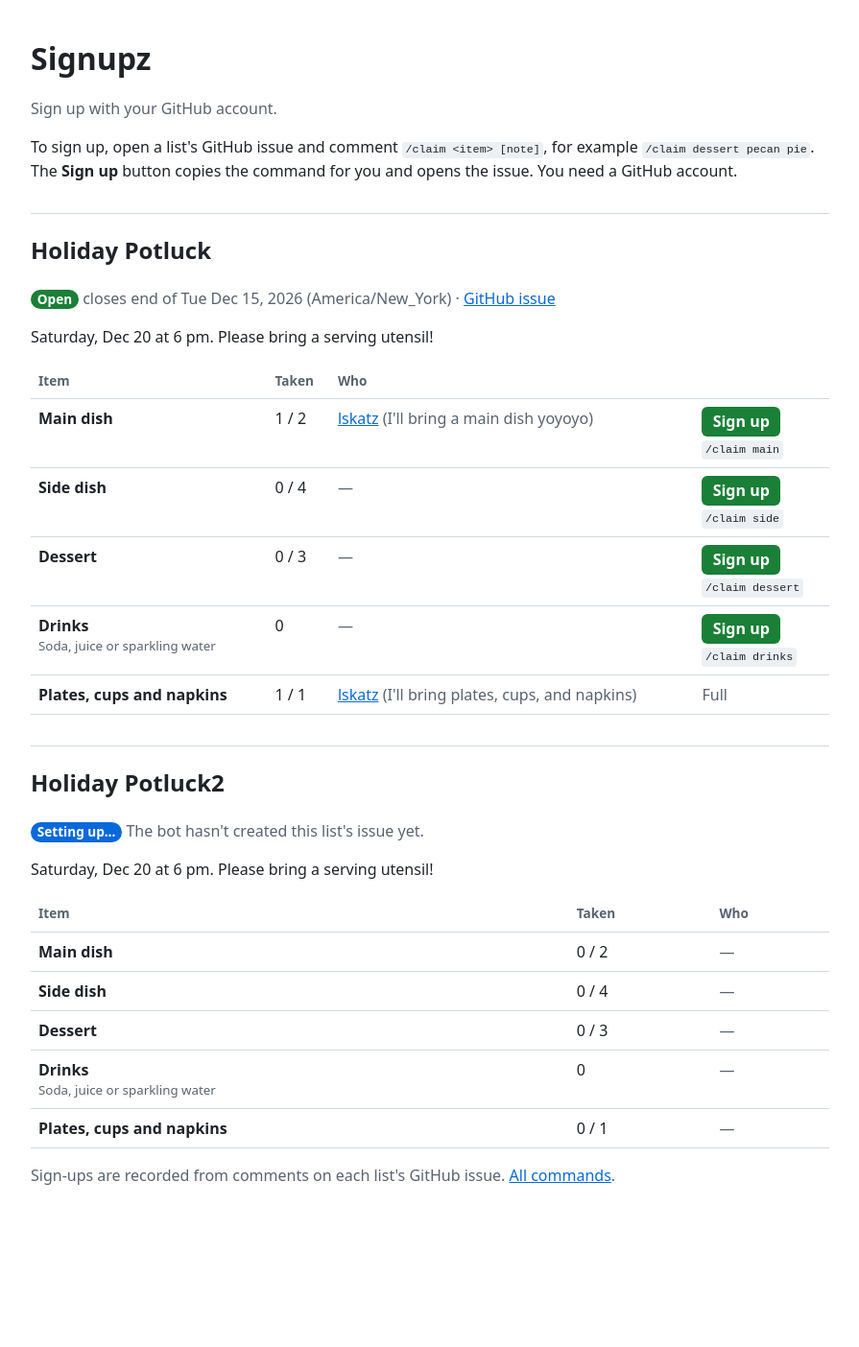
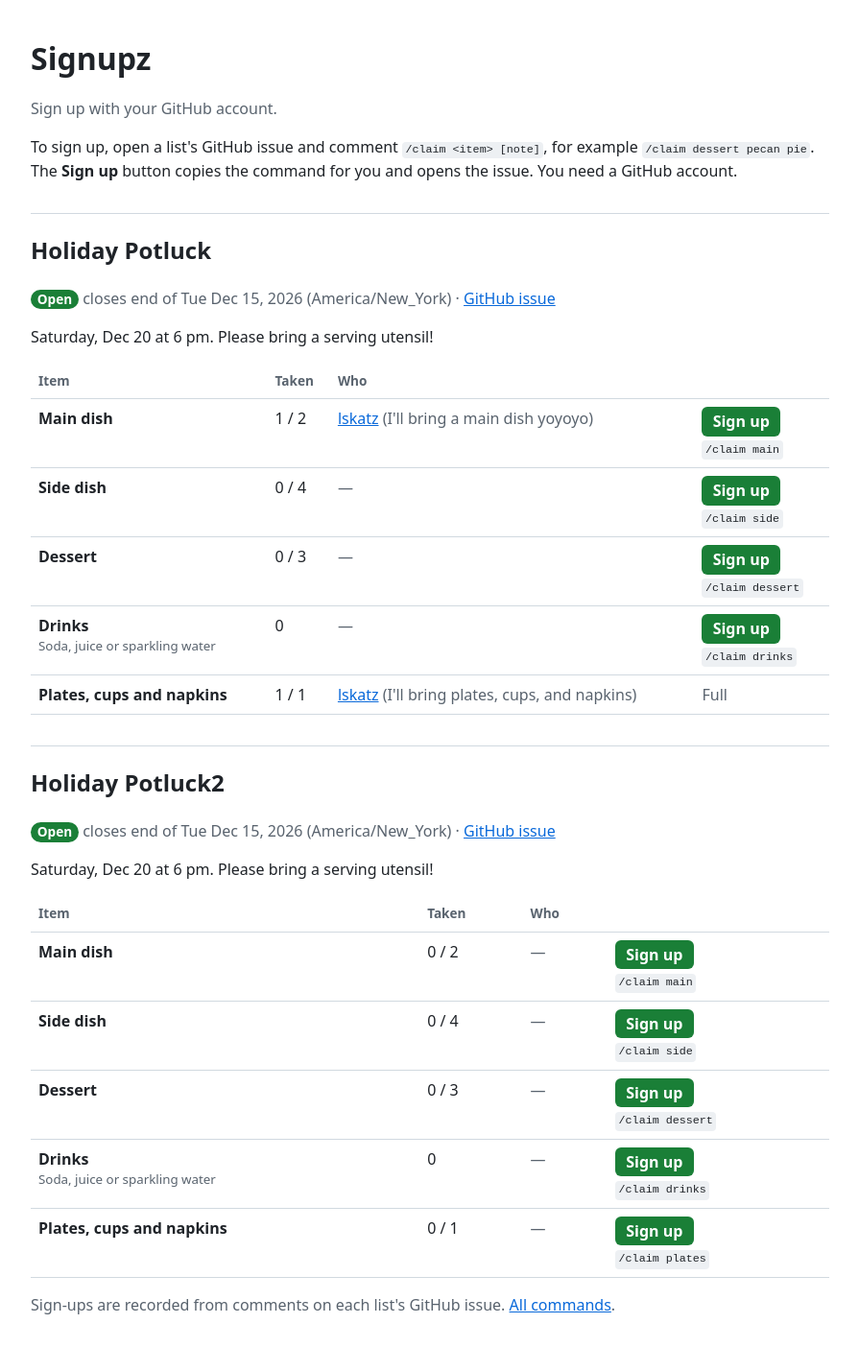
Before and after one commit to lskatz/signupz, a Jekyll site: the page built from index.html, in a window 1280 px wide. Shown: the whole page at 96% size, without its empty margins (192-1087 px from the left). Built offline with Jekyll 4.4.1, drawn with Linux system fonts in a browser that asks for light colours; before the commit the page ends 1269 px from its top, so only the background shows below that.

Commit message:
Update sign-ups

```diff
--- a/_data/signups/test-2026-11-22.json
+++ b/_data/signups/test-2026-11-22.json
@@ -1,7 +1,7 @@
 {
   "list_id": "test-2026-11-22",
   "issue": 1,
-  "last_comment_id": 7090649833,
+  "last_comment_id": 7090683634,
   "manual_status": null,
   "closed_announced": false,
   "claims": [
--- /dev/null
+++ b/_data/signups/test2-2026-11-22.json
@@ -0,0 +1,20 @@
+{
+  "list_id": "test2-2026-11-22",
+  "issue": 2,
+  "last_comment_id": 0,
+  "manual_status": null,
+  "closed_announced": false,
+  "claims": [],
+  "view": {
+    "status": "open",
+    "closes_display": "end of Tue Dec 15, 2026 (America/New_York)",
+    "issue_url": "https://github.com/lskatz/signupz/issues/2",
+    "counts": {
+      "main": 0,
+      "side": 0,
+      "dessert": 0,
+      "drinks": 0,
+      "plates": 0
+    }
+  }
+}
```
